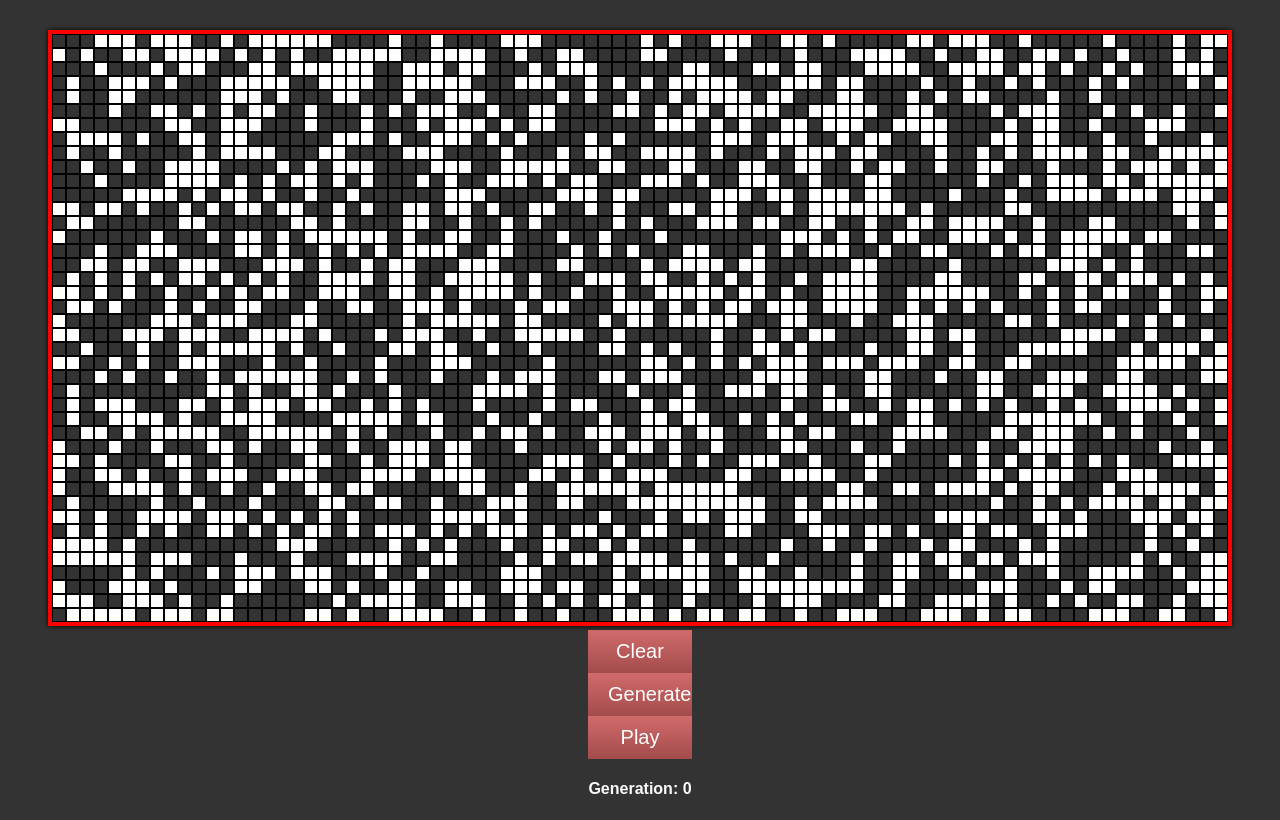
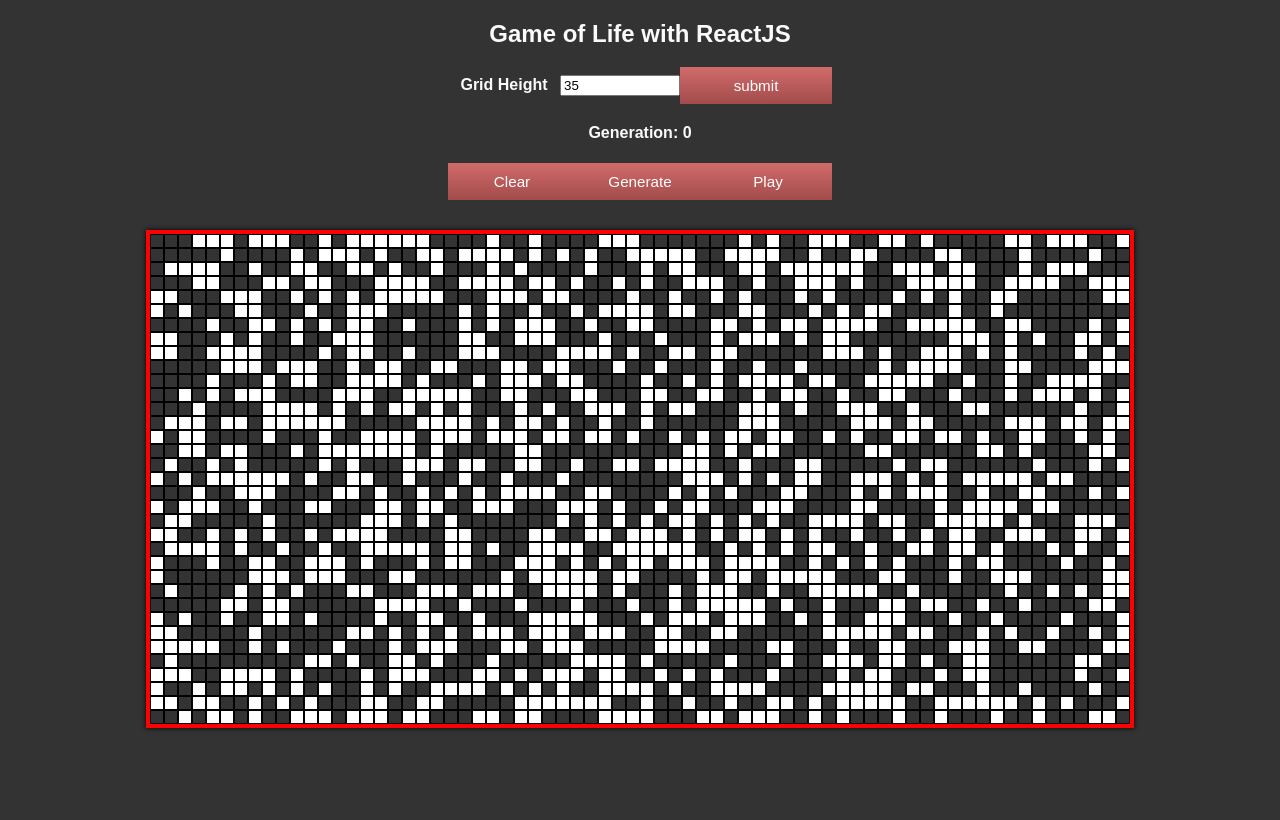
Before and after one commit to dfirebaugh/game-of-life, a React (Create React App) app: page / in a window 1280 px wide. Built offline with nearby package versions, Linux system fonts and the light colour scheme.

Commit message:
Can now setup the board
can resize board
added functional buttons
updated style

```diff
--- a/src/App.css
+++ b/src/App.css
@@ -24,7 +24,7 @@
 }
 
 .btn {
-  width:5%;
+  width:90%;
   margin:0 auto;
   background: #d16b6b;
   background-image: -webkit-linear-gradient(top, #d16b6b, #a34b4b);
@@ -34,7 +34,7 @@
   background-image: linear-gradient(to bottom, #d16b6b, #a34b4b);
   font-family: Arial;
   color: #ffffff;
-  font-size: 20px;
+  font-size: 95%;
   padding: 10px 20px 10px 20px;
   text-decoration: none;
 }
@@ -48,7 +48,15 @@
   background-image: linear-gradient(to bottom, #ffd9d9, #b58080);
   text-decoration: none;
 }
+body{
+  -webkit-user-select: none; /* Chrome/Safari */
+-moz-user-select: none; /* Firefox */
+-ms-user-select: none; /* IE10+ */
 
+/* Rules below not implemented in browsers yet */
+-o-user-select: none;
+user-select: none;
+}
 
 /*#grid{
   width: 40%;
@@ -62,3 +70,25 @@
 .rowStyle {
   display:contents;
 }
+.btnContainer{
+  width:30%;
+  margin:0 auto;
+  display:flex;
+}
+.inforContainer{
+  width:30%;
+  height:35px;
+  margin:0 auto;
+  display: -ms-flexbox;
+  display: -webkit-flex;
+  display: flex;
+
+  -ms-flex-align: center;
+  -webkit-align-items: center;
+  -webkit-box-align: center;
+
+  align-items: center;
+}
+.inforContainer *{
+  width:50%;
+}
--- a/src/App.js
+++ b/src/App.js
@@ -3,10 +3,28 @@ import './App.css';
 import Grid from './Components/Grid.js';
 
 class App extends React.Component {
+  constructor(){
+    super();
+    this.state = {size:35}
+    this.handleSubmit = this.handleSubmit.bind(this)
+  }
+  handleSubmit(e){
+    this.setState({size:document.getElementById('gridSize').value})
+  }
   render() {
     return (
       <div className="App">
-        <Grid size={42} />
+      <h2> Game of Life with ReactJS</h2>
+      <div className='inforContainer'>
+        <h4>Grid Height</h4>
+        <input type='text' id='gridSize' name='size' defaultValue={this.state.size}>
+        </input>
+        <div className='btn' type='submit' name='submit' onClick={this.handleSubmit}>
+          submit
+        </div>
+
+      </div>
+      <Grid size={this.state.size} />
       </div>
     );
   }
--- /dev/null
+++ b/src/Components/Buttons.js
@@ -0,0 +1,16 @@
+import React from 'react';
+
+class Buttons extends React.Component{
+  render(){
+    return(
+      <div className='btnContainer'>
+      <div className='clearBtn btn' onClick={this.props.clear}>Clear</div>
+      <div id='generate' className='btn' onClick={this.props.handleClickGen}>Generate</div>
+      <div className='btn' onClick={this.props.handleClickPause}>{(this.props.paused ? "Play": "Pause")}</div>
+      </div>
+    )
+  }
+}
+
+
+export default Buttons;
--- a/src/Components/Cell.js
+++ b/src/Components/Cell.js
@@ -1,9 +1,8 @@
 import React from 'react';
 
-
 class Cell extends React.Component{
-  constructor(){
-    super();
+  constructor(props){
+    super(props);
     this.state = {isAlive:null}
 
     this.handleClick = this.handleClick.bind(this)
@@ -15,8 +14,8 @@ class Cell extends React.Component{
     this.setState({isAlive:nextProps.isAlive});
   }
   handleClick(){
-    // Grid.updateCellState(this.props.row,this.props.col);
     this.setState({isAlive:!this.state.isAlive});
+    this.props.parentMethod(this.props.row, this.props.col);
   }
   render(){
     var cellStyle = {
--- a/src/Components/Grid.js
+++ b/src/Components/Grid.js
@@ -1,6 +1,7 @@
 import React from 'react';
 import Cell from './Cell.js';
 import Generation from './Generation.js';
+import Buttons from './Buttons.js';
 
 class Grid  extends React.Component{
   constructor(){
@@ -11,6 +12,7 @@ class Grid  extends React.Component{
     this.generate = this.generate.bind(this)
     this.handleClickGen = this.handleClickGen.bind(this)
     this.handleClickPause = this.handleClickPause.bind(this)
+    this.handleCellClick = this.handleCellClick.bind(this)
   }
   componentWillMount(){
     function Cell() {
@@ -71,7 +73,6 @@ class Grid  extends React.Component{
     var gen = this.state.generation
     this.allCells();
     this.updateAllCells();
-    this.renderGrid();
     this.setState({generation: gen+1})
   }
   handleClickPause(){
@@ -104,7 +105,7 @@ class Grid  extends React.Component{
     return cell.neighbors
   }
   allCells(){
-    //cycles through the grid and picks out cells that are alive
+    //cycles through the grid
     for(var v = 0;v<this.props.size;v++){
       for(var w = 0; w<this.props.size*2;w++){
         var cell = this.state.grid[v][w];
@@ -114,8 +115,13 @@ class Grid  extends React.Component{
     }
 
   renderGrid(){
-    //this changes the state so that the grid rerenders -- i'm looking for a better way to do this.
+    //this changes the state so that the grid rerenders
+
     if(this.state.toggle ? this.setState({toggle:true}) : this.setState({toggle:false}));
+  }
+  handleCellClick(row,col){
+    console.log("cellClicked: " + row + "," + col)
+    this.updateCellState(row,col);
   }
   render(){
 
@@ -142,20 +148,19 @@ class Grid  extends React.Component{
 			var row = [];
 			for (var j = 0; j < this.props.size*2; j++) {
 				var cell = this.state.grid[i][j];
-				row.push(<Cell key={i + "," + j} isAlive={cell.isAlive} row={i} col={j} />);
+				row.push(<Cell key={i + "," + j} isAlive={cell.isAlive} row={i} col={j} parentMethod={this.handleCellClick} />);
 			}
-			cells.push(<div key={i+","+j} style={rowStyle}>{row}</div>);
+			cells.push(<div  key={i+","+j} style={rowStyle}>{row}</div>);
 		}
 
 		return (
 			<div className="container text-center">
+      <Generation gen={this.state.generation}/>
+      <Buttons handleClickGen={this.handleClickGen} handleClickPause={this.handleClickPause} clear={this.clear} paused={this.state.paused}/>
+
 				<div style={gridStyle}>
 					{cells}
 				</div>
-        <div className='clearBtn btn' onClick={this.clear}>Clear</div>
-        <div id='generate' className='btn' onClick={this.handleClickGen}>Generate</div>
-        <div className='btn' onClick={this.handleClickPause}>{(this.state.paused ? "Play": "Pause")}</div>
-        <Generation gen={this.state.generation}/>
      </div>
 		);
 	}
```
